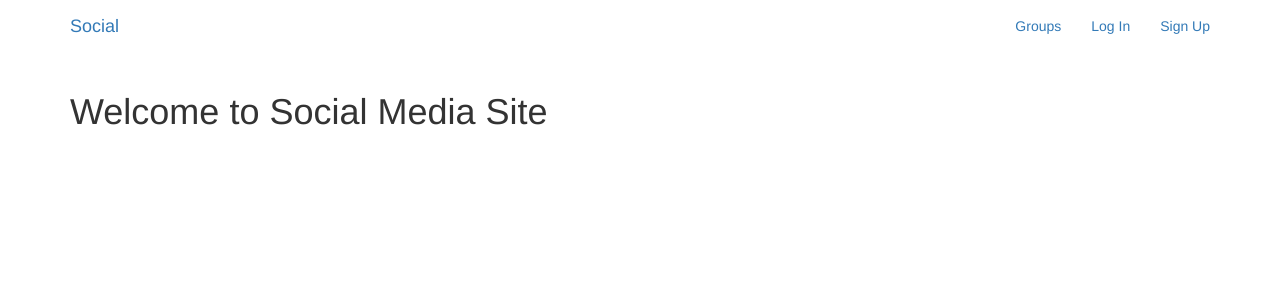
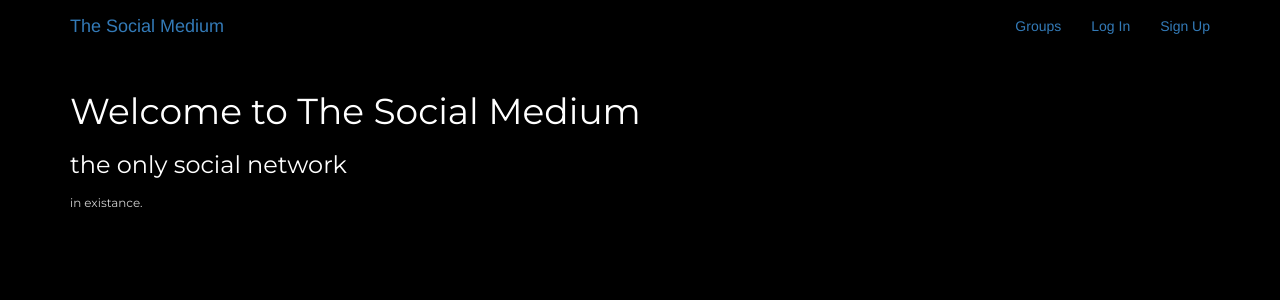
Before and after one commit to gadekd/Django_Social_Media_Site_Project, a Django app: page / in a window 1280 px wide. Shown: the top 300 px of the page. Run offline with Django 4.2, Linux system fonts and the light colour scheme; some libraries are stand-ins or nearby versions.

Commit message:
a little bit of styling

```diff
--- a/my_social_proj/my_social_proj/settings.py
+++ b/my_social_proj/my_social_proj/settings.py
@@ -122,7 +122,7 @@ USE_TZ = True
 # https://docs.djangoproject.com/en/4.1/howto/static-files/
 
 STATIC_URL = 'static/'
-STATICFILES_DIR = [os.path.join(BASE_DIR, 'static')]
+STATICFILES_DIRS = [os.path.join(BASE_DIR, 'static')]
 
 # Login/Logout Redirects
 
--- a/my_social_proj/static/css/master.css
+++ b/my_social_proj/static/css/master.css
@@ -0,0 +1,55 @@
+body {
+    margin: 0;
+    overflow: hidden;
+    background-color: black;
+    color:white;
+}
+
+.brand, .description, .punchline {
+    font-family: "Montserrat", sans-serif;
+    margin-bottom: 1em;
+}
+
+
+#first-title {
+    animation: fadein 5000ms;
+    -moz-animation: fadein 5000ms; /* Firefox */
+    -webkit-animation: fadein 5000ms; /* Safari and Chrome */
+    -o-animation: fadein 5000ms; /* Opera */
+}
+
+#second-title {
+    animation: fadein 5000ms;
+    animation-delay: 3s;
+    -moz-animation: fadein 5000ms; /* Firefox */
+    -moz-animation-delay: 3s;
+    -webkit-animation: fadein 5000ms; /* Safari and Chrome */
+    -webkit-animation-delay: 3s;
+    -o-animation: fadein 5000ms; /* Opera */
+
+    opacity: 0;
+    animation-fill-mode: forwards;
+}
+
+#third-title {
+    animation: fadein 5000ms;
+    animation-delay: 6s;
+    -moz-animation: fadein 5000ms; /* Firefox */
+    -moz-animation-delay: 6s;
+    -webkit-animation: fadein 5000ms; /* Safari and Chrome */
+    -webkit-animation-delay: 6s;
+    -o-animation: fadein 5000ms; /* Opera */
+
+    opacity: 0;
+    animation-fill-mode: forwards;
+  }
+
+  @keyframes fadein {
+    0% {
+      opacity: 0;
+    }
+
+    100% {
+      opacity: 1;
+    }
+  }
--- a/my_social_proj/templates/base.html
+++ b/my_social_proj/templates/base.html
@@ -25,7 +25,7 @@
 
         <nav class="navbar mynav" role="navigation" id="navbar">
             <div class="container">
-                <a class="navbar-brand mynav" href="{% url 'home' %}">Social</a>
+                <a class="navbar-brand mynav" href="{% url 'home' %}">The Social Medium</a>
 
                 <ul class="nav navbar-nav navbar-right">
                     {% if user.is_authenticated %}
@@ -50,7 +50,7 @@
 
         </div>
 
-        <script src="{% static "my_social_proj/js/master.js"%}" type="text/javascript" ></script>
+        <script src="{% static "js/master.js"%}" type="text/javascript" ></script>
 
         <!-- Latest compiled and minified jQuery -->
         <script src="https://code.jquery.com/jquery-3.3.1.slim.min.js" integrity="sha384-q8i/X+965DzO0rT7abK41JStQIAqVgRVzpbzo5smXKp4YfRvH+8abtTE1Pi6jizo" crossorigin="anonymous"></script>
--- a/my_social_proj/templates/index.html
+++ b/my_social_proj/templates/index.html
@@ -2,6 +2,16 @@
 
 {% block content %}
 
-    <h1>Welcome to Social Media Site</h1>
+    <div class="brand">
+        <h1 id="first-title">Welcome to The Social Medium</h1>
+    </div>
+
+    <div class="description">
+        <h3 id="second-title">the only social network</h3>
+    </div>
+
+    <div class="punchline">
+        <small id="third-title">in existance.</small>
+    </div>
 
 {% endblock %}
```
Also changed, not shown: my_social_proj/static/js/master.js (added).
